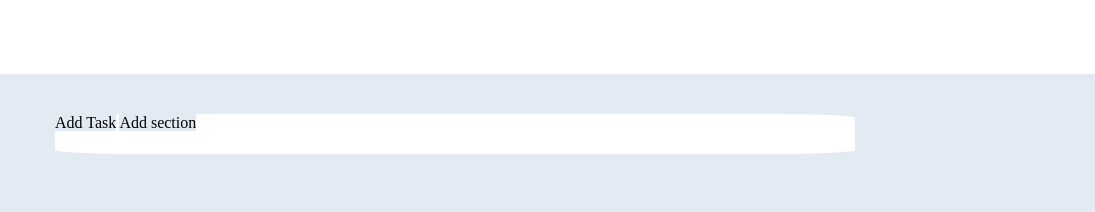
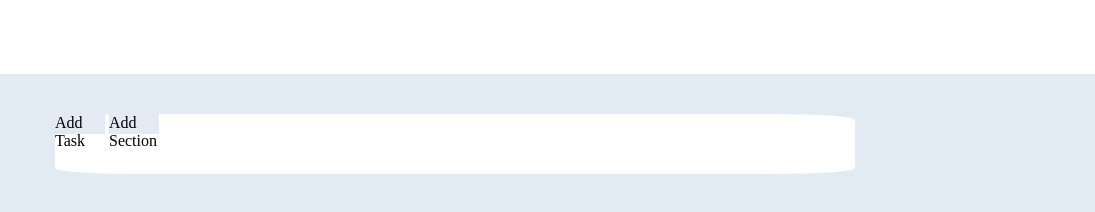
Before and after one commit to giuliop93/html-css-toboolist, a plain HTML site: page index.html in a window 1280 px wide. Shown: the full height of the page, 185-1280 px from the left. Drawn offline with Linux system fonts and the light colour scheme.

Commit message:
la situazione non migliora

```diff
--- a/index.html
+++ b/index.html
@@ -12,7 +12,8 @@
         <img id="logo" src="img/logo copia.png" alt=""> Toboolist
     </header>
     <section>
-        <span>Add Task</span> <span>Add section</span>
+        <div id="addtask">Add Task</div>
+        <div id="addsection">Add Section</div>
     </section>
 
 
--- a/style.css
+++ b/style.css
@@ -19,10 +19,22 @@ header {
 }
 
 section {
-    height: 40px;
+    height: 60px;
     width: 800px;
     background-color: white;
     margin: auto;
     margin-top: 40px;
     border-radius: 10%;
 }
+
+#addtask {
+height: 20px;
+width: 50px;
+display: inline-block;
+}
+
+#addsection {
+height: 20px;
+width: 50px;
+display: inline-block;
+}
```
